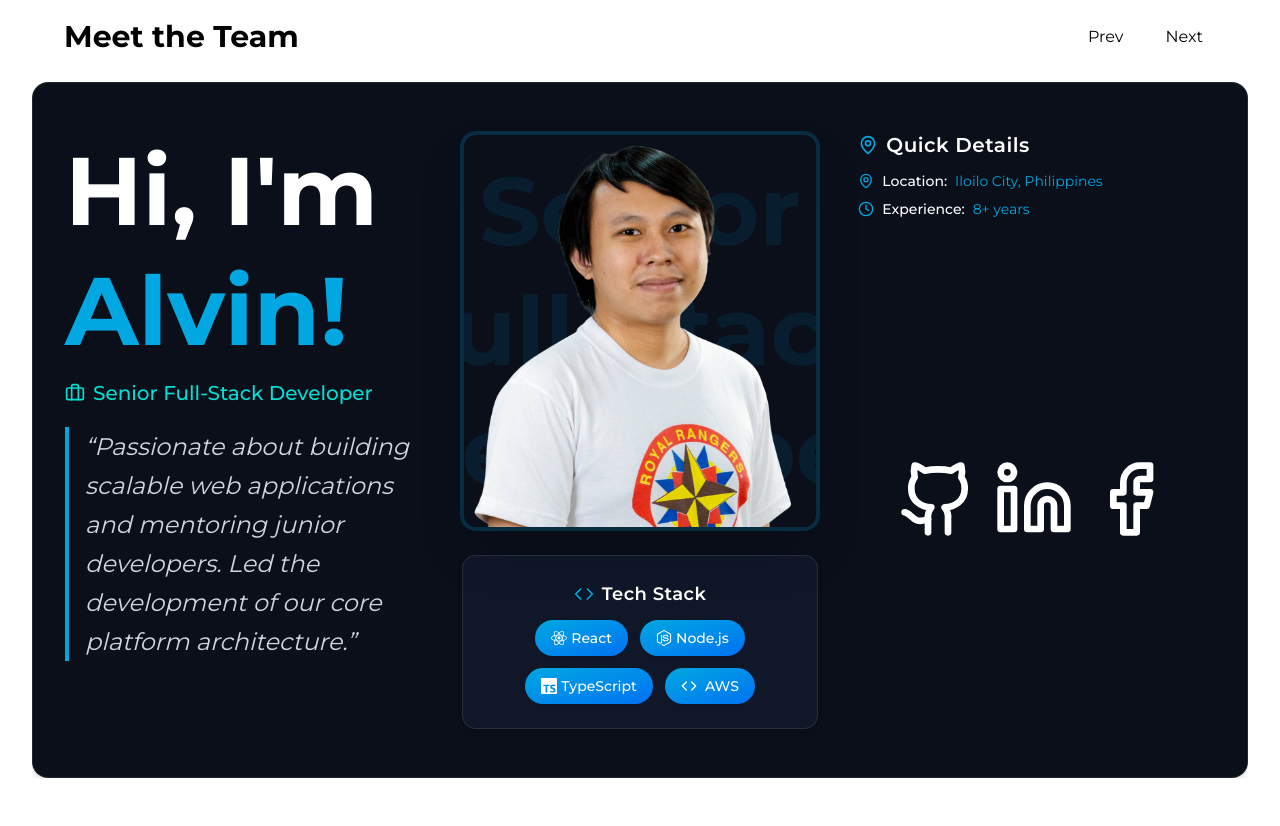
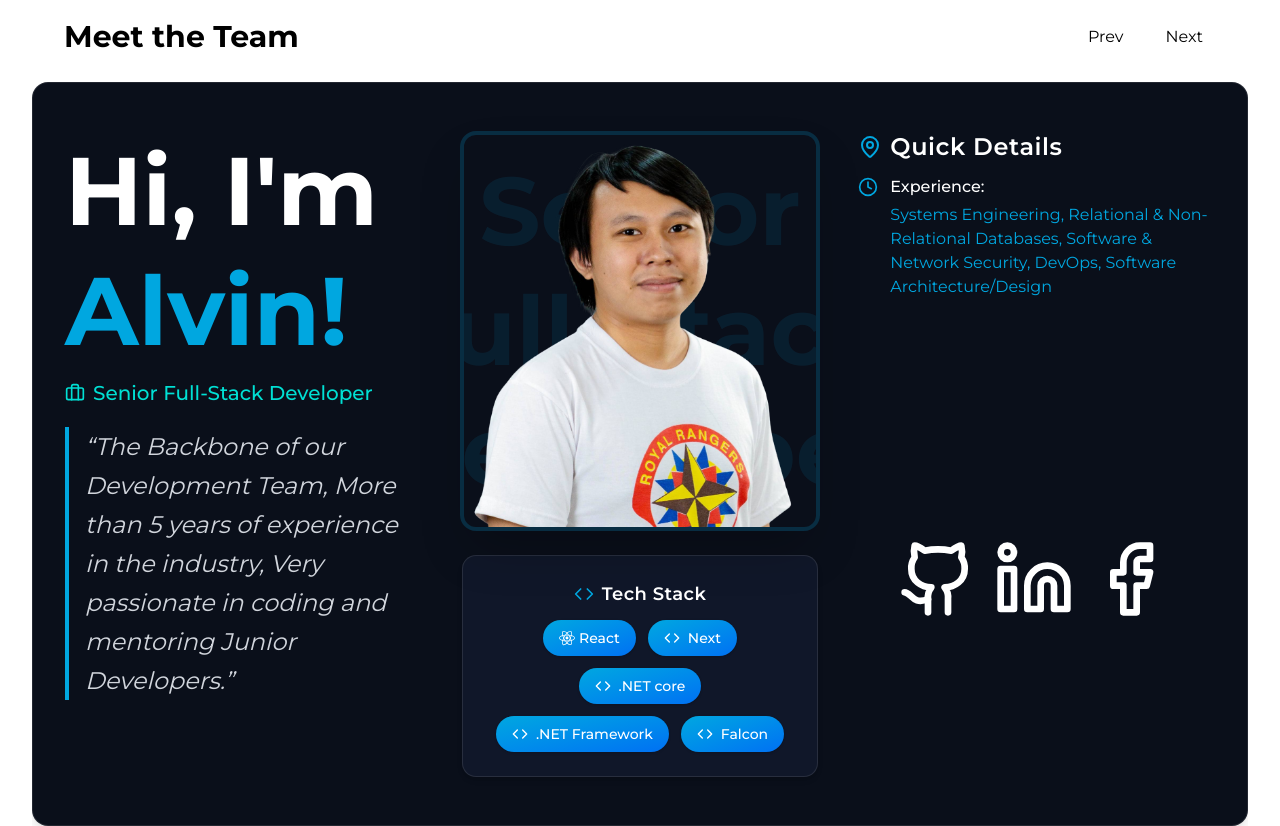
Before and after one commit to gianCristianBaguna/wisdomous, a Next.js app: page /pages/developers in a window 1280 px wide. Shown: the part 880-1706 px from the top of the page. Before the commit the page ends 1658 px from the top, so only its background shows below. Built offline with nearby package versions, Linux system fonts and the light colour scheme.

Commit message:
[Fix] Update developer profiles and enhance layout in company and developers pages

```diff
--- a/src/app/pages/developers/page.tsx
+++ b/src/app/pages/developers/page.tsx
@@ -54,9 +54,11 @@ const developers = [
     intro: "Hi, Im",
     role: "Senior Full-Stack Developer",
     location: "Iloilo City, Philippines",
-    experience: "8+ years",
-    specialties: ["React", "Node.js", "TypeScript", "AWS"],
-    bio: "Passionate about building scalable web applications and mentoring junior developers. Led the development of our core platform architecture.",
+    experience:
+      "Systems Engineering, Relational & Non-Relational Databases, Software & Network Security, DevOps, Software Architecture/Design",
+    frameworks: ["Next.js", "Express.js", "NestJS", "React Native"],
+    specialties: ["React", "Next", ".NET core", ".NET Framework", "Falcon"],
+    bio: "The Backbone of our Development Team, More than 5 years of experience in the industry, Very passionate in coding and mentoring Junior Developers.",
     imageUrl: "/developers/alvin.png",
     github: "https://github.com/alexchen",
     linkedin: "https://linkedin.com/in/alvinbesa",
@@ -68,7 +70,9 @@ const developers = [
     intro: "Hi, Im",
     role: "Fullstack Developer",
     location: "Iloilo City, Philippines",
-    experience: "5 years",
+    experience:
+      "Web development, Relational & Non-Relational Databases: PostgreSQL, MongoDB",
+    frameworks: ["React, Express.js, Next.js"],
     specialties: [
       "React",
       "ExpressJS",
@@ -77,35 +81,38 @@ const developers = [
       "PostgreSQL",
       "Vercel",
     ],
-    bio: "Specializes in creating beautiful, performant user interfaces. Expert in modern frontend frameworks and design systems.",
+    bio: "The Enthusiast, always eager and venture new technologies, a sharp advocate within the Development Team.",
     imageUrl: "/developers/aaron.png",
     github: "https://github.com/sarahrodriguez",
     linkedin: "https://linkedin.com/in/aaronciervo",
     facebook: "https://facebook.com/aaronciervo",
   },
-  {
-    id: 3,
-    name: "Aljason!",
-    intro: "Hi, Im",
-    role: "Fullstack Developer",
-    location: "Iloilo City, Philippines",
-    experience: "5 years",
-    specialties: ["Python", "Django", "PostgreSQL", "Docker"],
-    bio: "Backend specialist focused on building robust APIs and database architectures. Passionate about clean code and system optimization.",
-    imageUrl: "/developers/aljason.png",
-    github: "https://github.com/marcusjohnson",
-    linkedin: "https://linkedin.com/in/aljasonjavier",
-    facebook: "https://facebook.com/aljasonjavier",
-  },
+  // {
+  //   id: 3,
+  //   name: "Aljason!",
+  //   intro: "Hi, Im",
+  //   role: "Fullstack Developer",
+  //   location: "Iloilo City, Philippines",
+  //   experience: "5 years",
+  //   frameworks: ["Django", "FastAPI", "Flask", "Django REST"],
+  //   specialties: ["Python", "Django", "PostgreSQL", "Docker"],
+  //   bio: "Backend specialist focused on building robust APIs and database architectures. Passionate about clean code and system optimization.",
+  //   imageUrl: "/developers/aljason.png",
+  //   github: "https://github.com/marcusjohnson",
+  //   linkedin: "https://linkedin.com/in/aljasonjavier",
+  //   facebook: "https://facebook.com/aljasonjavier",
+  // },
   {
     id: 4,
     name: "Gian!",
     intro: "Hi, Im",
     role: "Frontend Developer",
     location: "Iloilo City, Philippines",
-    experience: "5 years",
+    experience:
+      "Has multiple involvements in local projects, and is notorious on his caliber in creating excellent UI/UX design.",
+    frameworks: ["React Native", "Flutter", "Ionic", "Xamarin"],
     specialties: ["React Native", "Swift", "Kotlin", "Flutter"],
-    bio: "Cross-platform mobile development expert. Creates seamless mobile experiences that users love across iOS and Android platforms.",
+    bio: "The Artist, a creative designer and has a keen eye in developing apps aesthetically.",
     imageUrl: "/developers/gian.png",
     github: "https://github.com/emilyzhang",
     linkedin: "https://linkedin.com/in/gianbaguna",
@@ -117,8 +124,10 @@ const developers = [
     intro: "Hi, Im",
     role: "Frontend Developer",
     location: "Iloilo City, Philippines",
-    experience: "5 years",
-    specialties: ["Figma", "React", "CSS/SCSS", "Design Systems"],
+    experience:
+      "MERN, PERN, Prisma, and Firebase stacks; REST/GraphQL APIs, authentication; Relational & Non-Relational Databases: MySQL, PostgreSQL, MongoDB, Firebase",
+    frameworks: ["React", "Angular", "Vue.js", "Svelte"],
+    specialties: ["React", "Next.js", "Node.js", "Express"],
     bio: "Creative designer and developer who bridges the gap between design and code. Passionate about creating intuitive user experiences and pixel-perfect implementations.",
     imageUrl: "/developers/wayne.png",
     github: "https://github.com/mariasantos",
@@ -131,35 +140,41 @@ const developers = [
     intro: "Hi, Im",
     role: "Frontend Developer",
     location: "Iloilo City, Philippines",
-    experience: "5 years",
-    specialties: ["Docker", "Kubernetes", "AWS", "CI/CD"],
-    bio: "Infrastructure specialist focused on automation, scalability, and reliability. Expert in containerization and cloud technologies for modern application deployment.",
+    experience: `Champion, during Philippine Blockchain Week 2025,
+    Product Owner, Haböl App (DTI),
+    President, Philippine Society of Software Engineers (2024–2025),
+    Cross-platform development with React Native and Expo
+    Realtime data with Firestore,
+    UI styling with Tailwind CSS & Nativewind
+    Cloud integration using Firebase`,
+    frameworks: ["Terraform", "Ansible", "Jenkins", "GitLab CI"],
+    specialties: ["Next.js", "React Native", "Node.js"],
+    bio: "The Achiever, always hiking and exploring new possibilities and pushing boundaries when it comes to Software Development.",
     imageUrl: "/developers/raine.png",
     github: "https://github.com/carlosrodriguez",
     linkedin: "https://linkedin.com/in/rainechristineperez",
     facebook: "https://facebook.com/rainechristineperez",
   },
-  {
-    id: 7,
-    name: "Paul!",
-    intro: "Hi, Im",
-    role: "Frontend Developer",
-    location: "Victorias City, Negros Occidental, Philippines",
-    experience: "5 years",
-    specialties: ["Next JS", "React Native", "Tailwind", "Figma"],
-    bio: "Quality assurance expert dedicated to ensuring software reliability and performance. Specializes in automated testing frameworks and continuous integration processes.",
-    imageUrl: "/developers/paul.png",
-    github: "https://github.com/lisachen",
-    linkedin: "https://linkedin.com/in/pauliancapanas",
-    facebook: "https://facebook.com/pauliancapanas",
-  },
+  // {
+  //   id: 7,
+  //   name: "Paul!",
+  //   intro: "Hi, Im",
+  //   role: "Frontend Developer",
+  //   location: "Victorias City, Negros Occidental, Philippines",
+  //   experience: "5 years",
+  //   frameworks: ["Next.js", "React Native", "Gatsby", "Nuxt.js"],
+  //   specialties: ["Next JS", "React Native", "Tailwind", "Figma"],
+  //   bio: "Quality assurance expert dedicated to ensuring software reliability and performance. Specializes in automated testing frameworks and continuous integration processes.",
+  //   imageUrl: "/developers/paul.png",
+  //   github: "https://github.com/lisachen",
+  //   linkedin: "https://linkedin.com/in/pauliancapanas",
+  //   facebook: "https://facebook.com/pauliancapanas",
+  // },
 ];
 
 export default function DevelopersPage() {
-  const [selectedDeveloper, setSelectedDeveloper] = useState<number | null>(
-    null
-  );
-  const dev = developers[selectedDeveloper ?? 0];
+  const [selectedDeveloper, setSelectedDeveloper] = useState<number>(0);
+  const dev = developers[selectedDeveloper];
 
   const techIcons: Record<string, ReactNode> = {
     React: <SiReact className="text-white w-4 h-4" />,
@@ -436,27 +451,22 @@ export default function DevelopersPage() {
               {/* Right Side */}
               <div className="lg:col-span-4 space-y-6 text-center lg:text-left">
                 <div className="space-y-3">
-                  <h3 className="text-xl font-semibold text-white tracking-wide flex items-center gap-2">
+                  <h3 className="text-2xl font-semibold text-white tracking-wide flex items-center gap-2">
                     <span className="text-[#00a7e0]">
-                      <MapPin className="w-5 h-5" />
+                      <MapPin className="w-6 h-6" />
                     </span>
                     Quick Details
                   </h3>
 
-                  <ul className="text-[#00a7e0] text-sm space-y-2">
-                    <li className="flex items-center gap-2">
-                      <MapPin className="w-4 h-4" />
-                      <span className="font-medium text-white">
-                        Location:
-                      </span>{" "}
-                      {dev.location}
-                    </li>
-                    <li className="flex items-center gap-2">
-                      <Clock className="w-4 h-4" />
-                      <span className="font-medium text-white">
-                        Experience:
-                      </span>{" "}
-                      {dev.experience}
+                  <ul className="text-[#00a7e0] text-base space-y-3">
+                    <li className="flex items-start gap-3">
+                      <Clock className="w-5 h-5 mt-0.5 flex-shrink-0" />
+                      <div className="flex flex-wrap items-baseline gap-1">
+                        <span className="font-medium text-white text-base">
+                          Experience:
+                        </span>
+                        <span className="text-[#00a7e0]">{dev.experience}</span>
+                      </div>
                     </li>
                   </ul>
                 </div>
```
Also changed, not shown: src/app/pages/company/page.tsx (+15 -12 lines).
